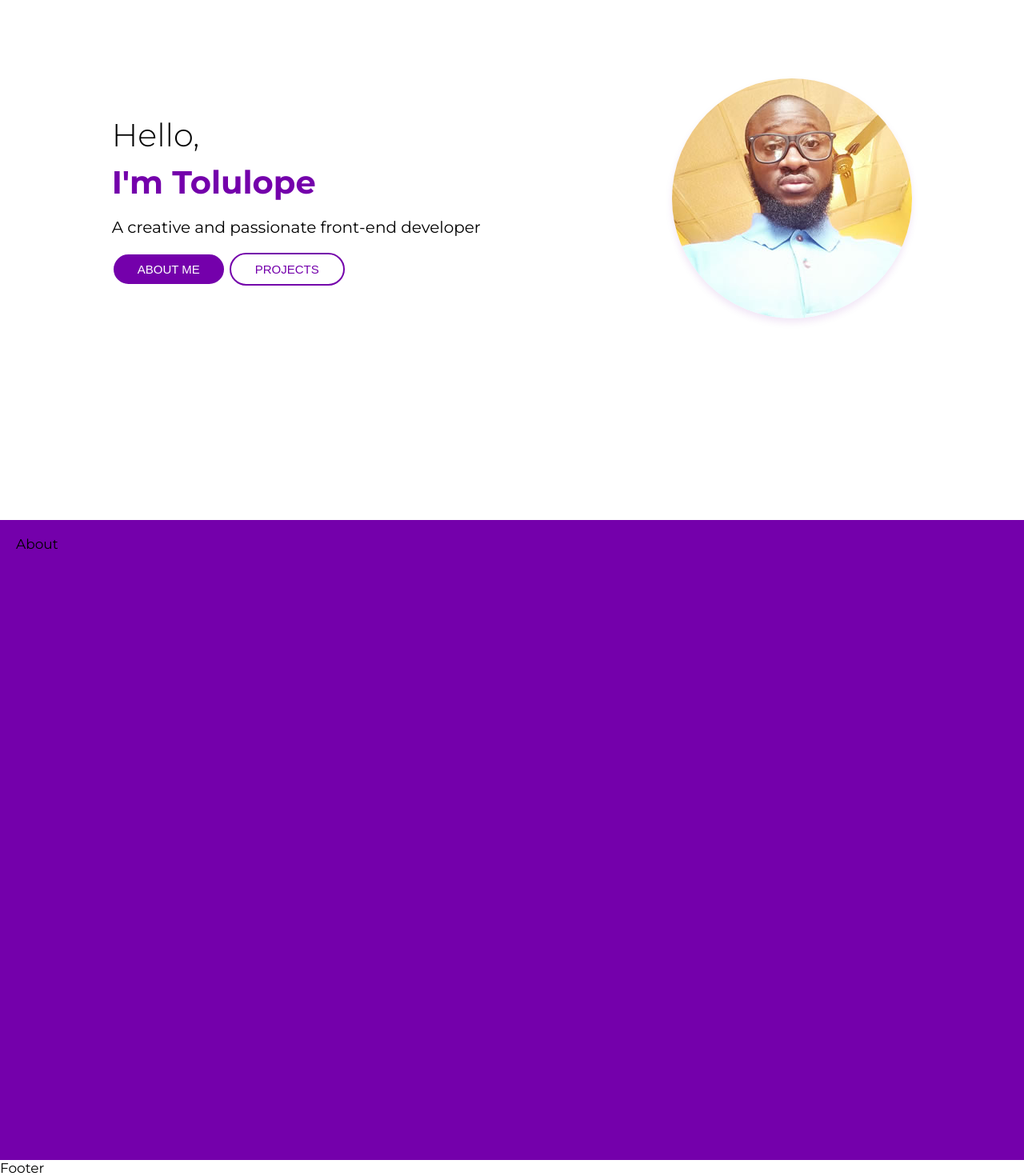
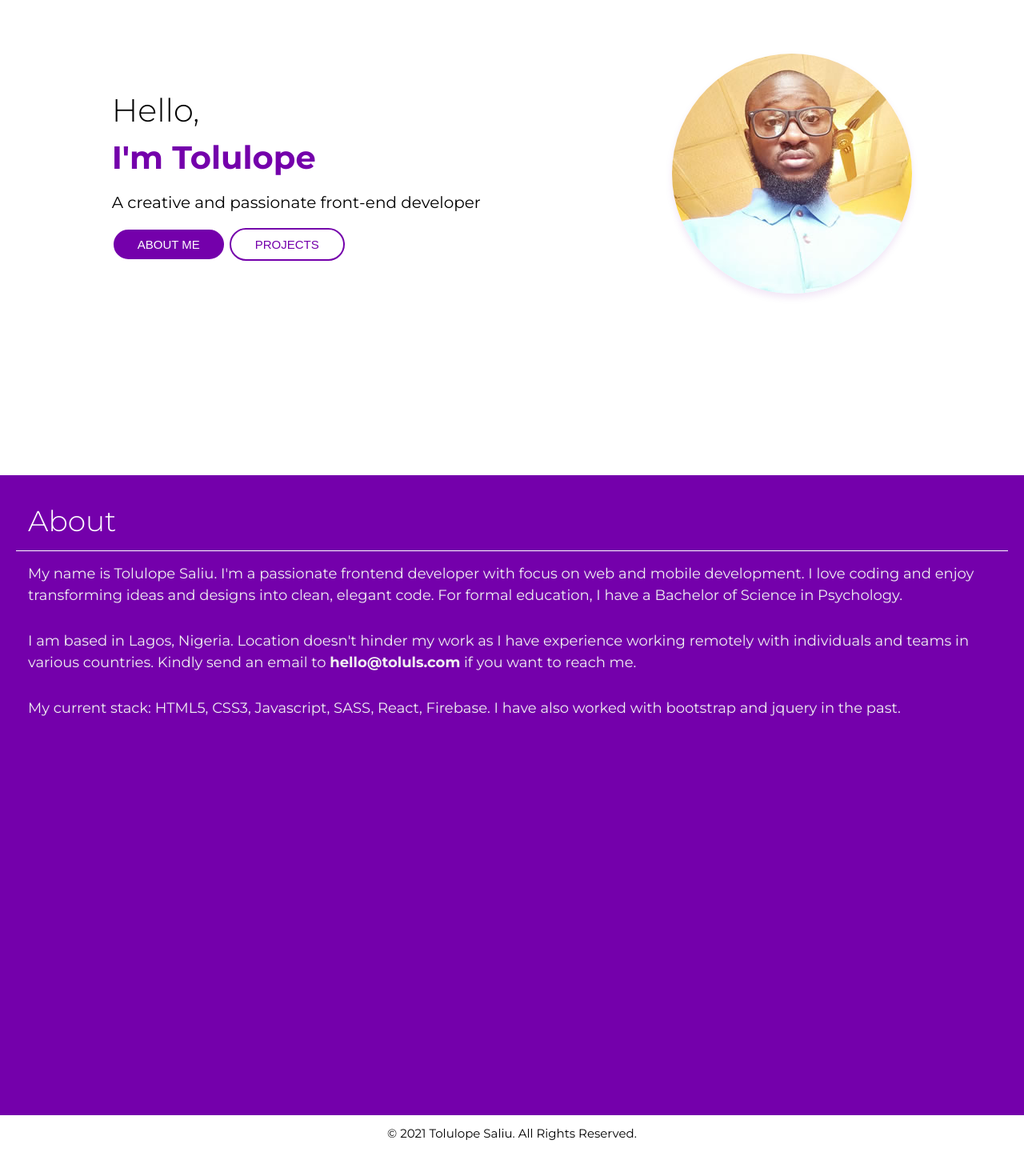
Before and after one commit to toluls/toluls, a React (Create React App) app: page / in a window 1280 px wide. Shown: the part 206-1676 px from the top of the page at 80% size. After the commit the page ends 1645 px from the top, so only its background shows below. Built offline with nearby package versions, Linux system fonts and the light colour scheme.

Commit message:
add about section

```diff
--- a/src/Components/Layout/Footer.js
+++ b/src/Components/Layout/Footer.js
@@ -4,7 +4,7 @@ import classes from './Footer.module.scss';
 const Footer = () => {
   return (
     <footer className={classes.footer}>
-      <p className={classes.foot}>Footer</p>
+      <p>© 2021 Tolulope Saliu. All Rights Reserved.</p>
     </footer>
   );
 }
--- a/src/Components/Layout/Footer.module.scss
+++ b/src/Components/Layout/Footer.module.scss
@@ -1,2 +1,6 @@
-@import '../../sass/mixins.scss';
-@import '../../sass/variables.scss';
+.footer {
+  width: 100%;
+  padding: 1.3rem 2rem;
+  font-size: 1.5rem;
+  text-align: center;
+}
--- a/src/Components/Layout/Header.module.scss
+++ b/src/Components/Layout/Header.module.scss
@@ -3,13 +3,14 @@
 
 .header {
   width: 100%;
-  padding: 1.3rem 2rem;
+  height: 5rem;
+  padding: 1rem 2rem;
   box-shadow: 0 2px 12px rgba(0, 0, 0, .1);
   font-size: 2.5rem;
   font-weight: 700;
 
   @include respond($mid) {
-    padding: 1.3rem 4rem;
+    padding: 1rem 4rem;
   }
 }
 
--- a/src/Components/Sections/About.js
+++ b/src/Components/Sections/About.js
@@ -1,12 +1,30 @@
-import React from 'react';
-import classes from './About.module.scss';
+import React from "react";
+import classes from "./About.module.scss";
 
 const About = () => {
   return (
     <div className={classes.about}>
-      <p>About</p>
+      <h1>About</h1>
+      <p>
+        My name is Tolulope Saliu. I'm a passionate frontend developer with
+        focus on web and mobile development. I love coding and enjoy
+        transforming ideas and designs into clean, elegant code. For formal
+        education, I have a Bachelor of Science in Psychology.
+      </p>
+
+      <p>
+        I am based in Lagos, Nigeria. Location doesn't hinder my work as I have
+        experience working remotely with individuals and teams in various
+        countries. Kindly send an email to <strong>hello@toluls.com</strong> if you want to
+        reach me.
+      </p>
+
+      <p>
+        My current stack: HTML5, CSS3, Javascript, SASS, React, Firebase. I have
+        also worked with bootstrap and jquery in the past.
+      </p>
     </div>
   );
-}
+};
 
 export default About;
--- a/src/Components/Sections/About.module.scss
+++ b/src/Components/Sections/About.module.scss
@@ -5,4 +5,17 @@
   padding: 2rem;
   min-height: 100vh;
   background-color: $color-main;
+  color: $color-white;
+
+  & h1 {
+    padding: 1.5rem;
+    border-bottom: 1px solid $color-white;
+    font-weight: 300;
+  }
+
+  p {
+    padding: 1.5rem;
+    line-height: 1.5;
+    color: #f1f1f1;
+  }
 }
--- a/src/Components/Sections/Welcome.module.scss
+++ b/src/Components/Sections/Welcome.module.scss
@@ -8,7 +8,7 @@
   align-items: center;
   width: 100%;
   font-size: 2rem;
-  min-height: 100vh;
+  min-height: calc(100vh - 5rem);
   padding: 4rem 2rem;
   text-align: center;
 
--- a/src/index.scss
+++ b/src/index.scss
@@ -12,5 +12,5 @@ html {
 
 body {
   font-family: 'Montserrat', sans-serif;
-  font-size: 1.7rem;
+  font-size: 1.8rem;
 }
```
